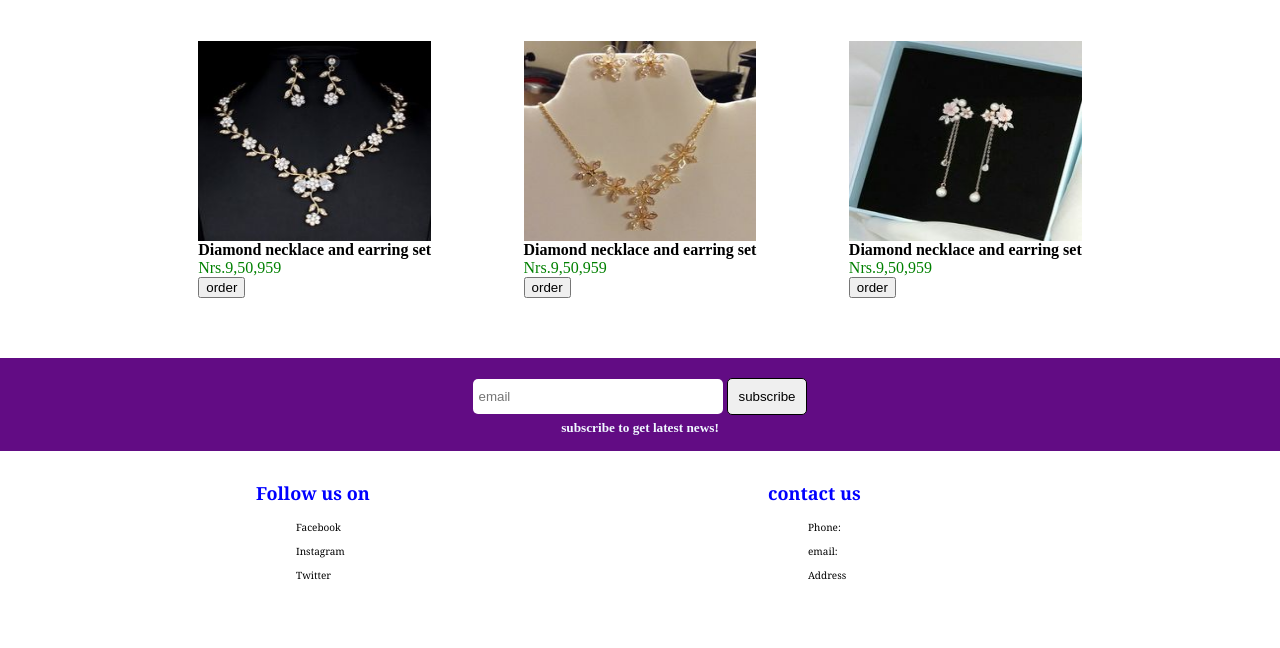
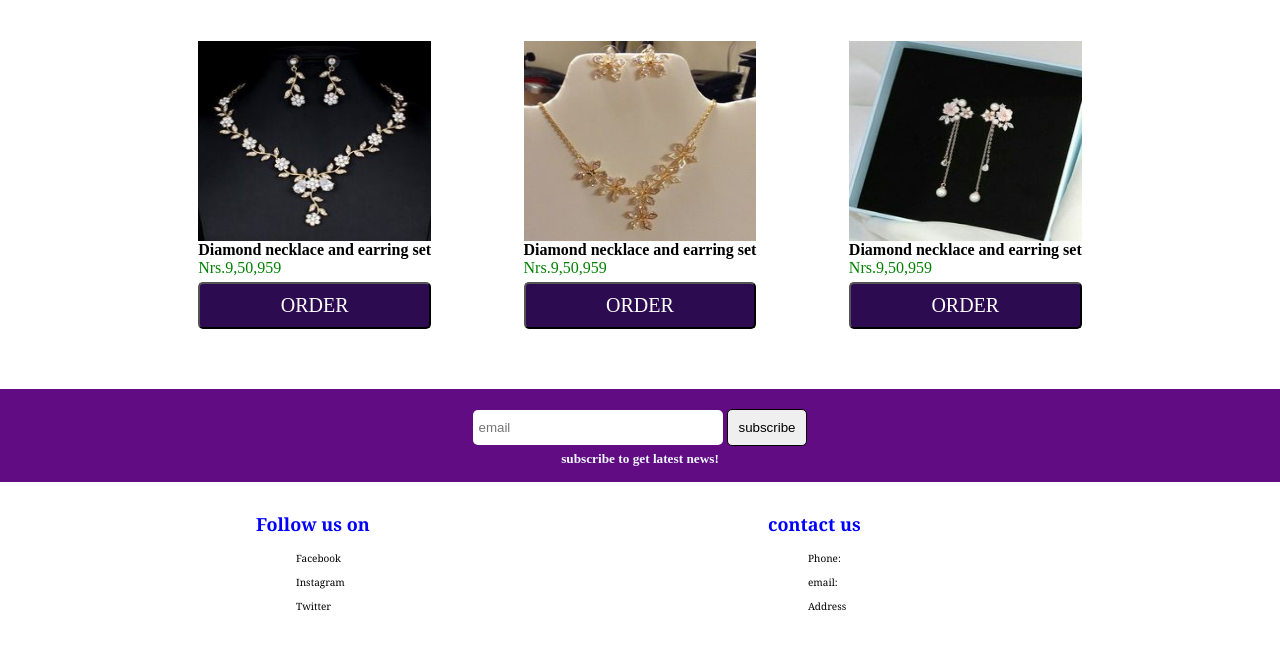
Before and after one commit to xxsymii/training-project, a plain HTML site: page index.html in a window 1280 px wide. Shown: the part 732-1380 px from the top of the page. Before the commit the page ends 1349 px from the top, so only its background shows below. Drawn offline with Linux system fonts and the light colour scheme.

Commit message:
order button changed

```diff
--- a/index.html
+++ b/index.html
@@ -50,16 +50,16 @@
                         <h4>Diamond necklace and earring set</h4>
                         <span class="price">Nrs.9,50,959</span>
                     </div>
-                    <div class="order">
-                        <input type="submit" value="order">
-                    </div>
+                    <form action="" onsubmit="">
+                        <input type="submit" value="ORDER">
+                    </form>
                 </div>
                 <div class="box">
                     <img src="image/jewel2.jpg" alt="">
                     <div class="details">
                         <h4>Diamond necklace and earring set</h4>
                         <span class="price">Nrs.9,50,959</span><br>
-                        <input type="submit" value="order">
+                        <input type="submit" value="ORDER">
                     </div>
 
                 </div>
@@ -70,7 +70,7 @@
                         <span class="price">Nrs.9,50,959</span>
                     </div>
                     <div class="order">
-                        <input type="submit" value="order">
+                        <input type="submit" value="ORDER">
                     </div>
                 </div>
             </div>
--- a/style/style.css
+++ b/style/style.css
@@ -109,7 +109,7 @@ nav{
     border-radius: 5px;
     border: 1px solid white;
 }
-.menu a:hover:last-child{
+.menu a:hover:nth-child(5){
     color:rgb(64, 0, 94);
     background-color: rgb(255, 255, 255);
     padding: 10px;
@@ -240,12 +240,16 @@ footer{
     color: green;
     padding-top: 10px;
 }
-.details[type=submit]{
-    padding: 5px 10px;
-    width: 300px;
-    margin-top: 10px;
+.box input[type=submit]{
+    padding: 10px 10px;
+    width: 100%;
+    margin-top: 5px;
     border-radius: 5px;
-    font-size: 30px;
+    font-size: 20px;
     font-family:'Times New Roman', Times, serif;
-    background-color: green;
+    background-color:#2d0b50;
+    color: white;
 }
+.box input[type=submit]:hover{
+    background-color:green;
+}
```
